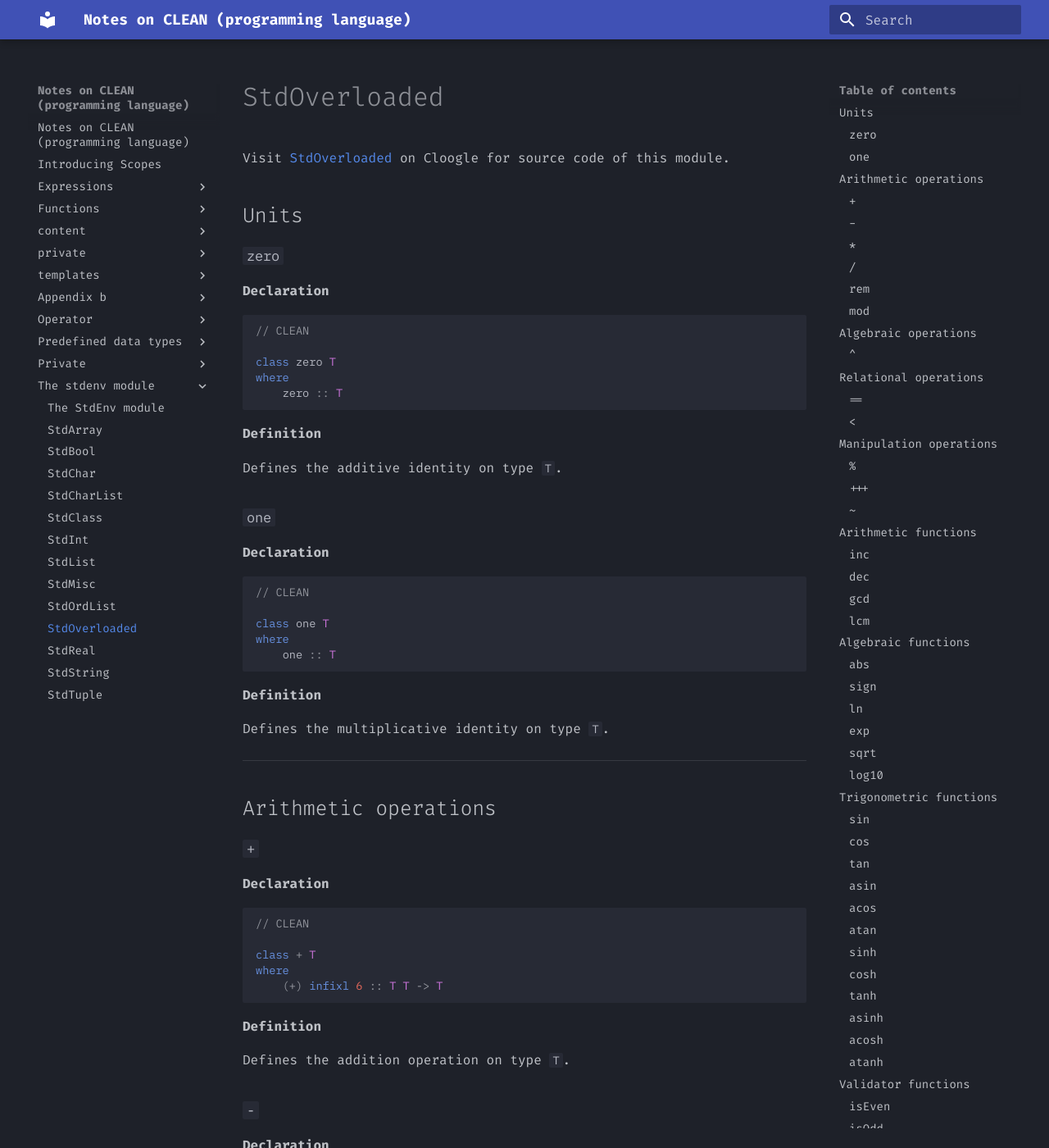
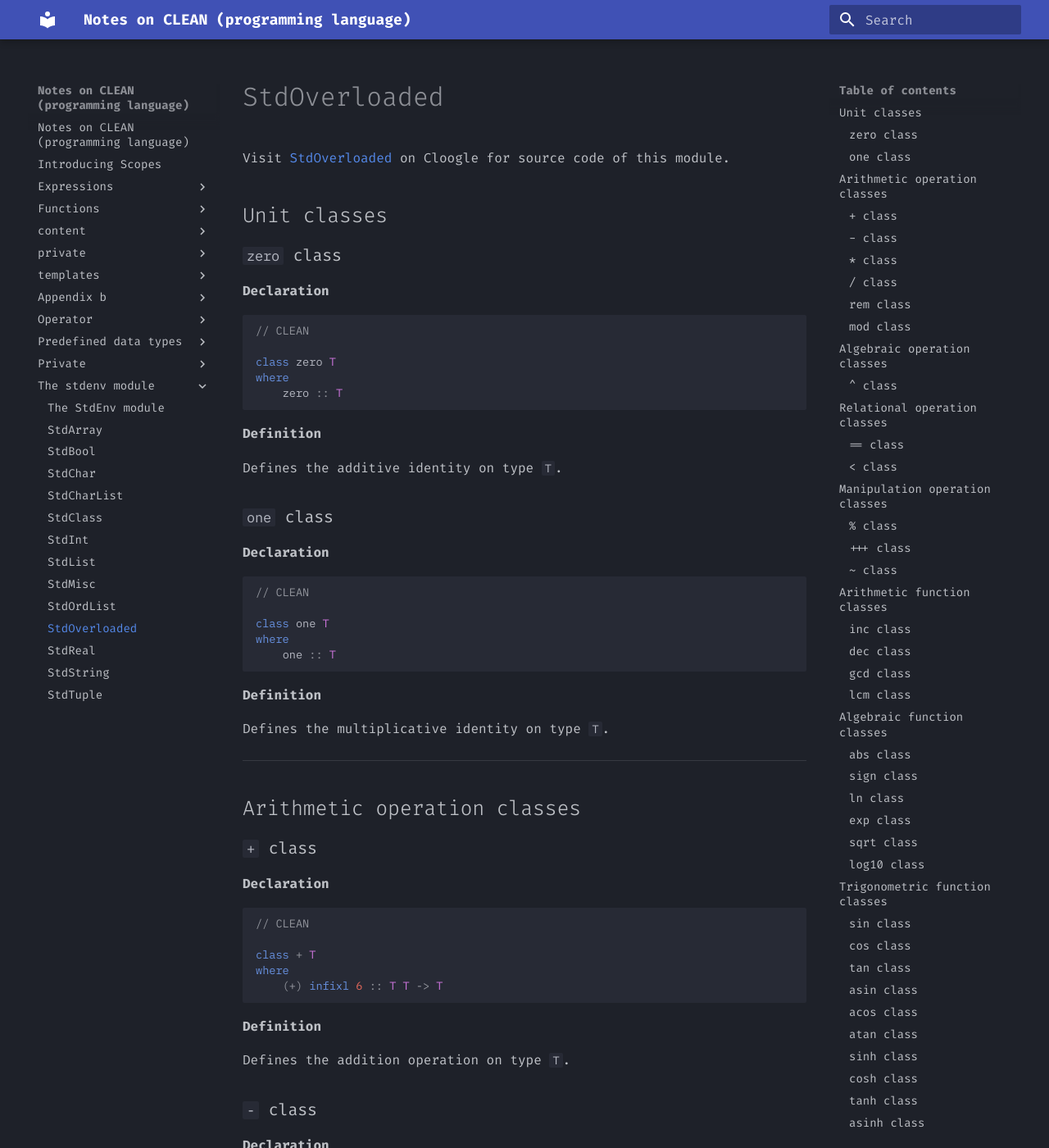
Before and after one commit to Eurydia/notes-on-clean-programming-language, an MkDocs documentation site: the page built from docs/the-stdenv-module/stdoverloaded.md, in a window 1280 px wide and 1400 px high. Shown: the whole window at 82% size. Built offline with MkDocs 1.6.1 and Material for MkDocs 9.7.7, drawn with Linux system fonts in a browser that asks for light colours; some of the changed text lies outside the part shown.

Commit message:
Update stdoverloaded.md

```diff
--- a/docs/the-stdenv-module/stdoverloaded.md
+++ b/docs/the-stdenv-module/stdoverloaded.md
@@ -6,9 +6,9 @@ Date of last full revision: 16 December 2023
 
 Visit [StdOverloaded](https://cloogle.org/src/#base-stdenv/StdOverloaded;icl;line=1) on Cloogle for source code of this module.
 
-## Units
+## Unit classes
 
-### `zero`
+### `zero` class
 
 **Declaration**
 
@@ -24,7 +24,7 @@ where
 
 Defines the additive identity on type `T`.
 
-### `one`
+### `one` class
 
 **Declaration**
 
@@ -42,9 +42,9 @@ Defines the multiplicative identity on type `T`.
 
 ---
 
-## Arithmetic operations
+## Arithmetic operation classes
 
-### `+`
+### `+` class
 
 **Declaration**
 
@@ -60,7 +60,7 @@ where
 
 Defines the addition operation on type `T`.
 
-### `-`
+### `-` class
 
 **Declaration**
 
@@ -76,7 +76,7 @@ where
 
 Defines the subtraction operation on type `T`.
 
-### `*`
+### `*` class
 
 **Declaration**
 
@@ -92,7 +92,7 @@ where
 
 Defines the multiplication operation on type `T`.
 
-### `/`
+### `/` class
 
 **Declaration**
 
@@ -108,7 +108,7 @@ where
 
 Defines the division operation on type `T`.
 
-### `rem`
+### `rem` class
 
 **Declaration**
 
@@ -124,7 +124,7 @@ where
 
 Defines the reminder division operation on type `T`.
 
-### `mod`
+### `mod` class
 
 **Declaration**
 
@@ -142,9 +142,9 @@ Defines the modulo operation on type `T`.
 
 ---
 
-## Algebraic operations
+## Algebraic operation classes
 
-### `^`
+### `^` class
 
 **Declaration**
 
@@ -162,9 +162,9 @@ Defines the exponentiation operation on type `T`.
 
 ---
 
-## Relational operations
+## Relational operation classes
 
-### `==`
+### `==` class
 
 **Declaration**
 
@@ -180,7 +180,7 @@ where
 
 Defines the equality operation on type `T`.
 
-### `<`
+### `<` class
 
 **Declaration**
 
@@ -198,9 +198,9 @@ Defines the less than operation on type `T`.
 
 ---
 
-## Manipulation operations
+## Manipulation operation classes
 
-### `%`
+### `%` class
 
 **Declaration**
 
@@ -216,7 +216,7 @@ where
 
 Defines the slicing operation on type `T`.
 
-### `+++`
+### `+++` class
 
 **Declaration**
 
@@ -232,7 +232,7 @@ where
 
 Defines the concatenation operation on type `T`.
 
-### `~`
+### `~` class
 
 **Declaration**
 
@@ -250,9 +250,9 @@ Defines the negation operation on type `T`.
 
 ---
 
-## Arithmetic functions
+## Arithmetic function classes
 
-### `inc`
+### `inc` class
 
 **Declaration**
 
@@ -268,7 +268,7 @@ where
 
 Defines unit increment on type `T`.
 
-### `dec`
+### `dec` class
 
 **Declaration**
 
@@ -284,7 +284,7 @@ where
 
 Defines unit decrement on type `T`.
 
-### `gcd`
+### `gcd` class
 
 **Declaration**
 
@@ -300,7 +300,7 @@ where
 
 Defines the greatest common divisor operation on type `T`.
 
-### `lcm`
+### `lcm` class
 
 **Declaration**
 
@@ -318,9 +318,9 @@ Defines the least common multiple operation on type `T`.
 
 ---
 
-## Algebraic functions
+## Algebraic function classes
 
-### `abs`
+### `abs` class
 
 **Declaration**
 
@@ -336,7 +336,7 @@ where
 
 Defines the absolute value function on type `T`.
 
-### `sign`
+### `sign` class
 
 **Declaration**
 
@@ -352,7 +352,7 @@ where
 
 Defines the sign function on type `T`.
 
-### `ln`
+### `ln` class
 
 **Declaration**
 
@@ -368,7 +368,7 @@ where
 
 Defines the natural logarithm function on type `T`.
 
-### `exp`
+### `exp` class
 
 **Declaration**
 
@@ -384,7 +384,7 @@ where
 
 Defines the exponential function on type `T`.
 
-### `sqrt`
+### `sqrt` class
 
 **Declaration**
 
@@ -400,7 +400,7 @@ where
 
 Defines the square root function on type `T`.
 
-### `log10`
+### `log10` class
 
 **Declaration**
 
@@ -418,9 +418,9 @@ Defines the base-ten logarithm function on type `T`.
 
 ---
 
-## Trigonometric functions
+## Trigonometric function classes
 
-### `sin`
+### `sin` class
 
 **Declaration**
 
@@ -436,7 +436,7 @@ where
 
 Defines the sine function on type `T`.
 
-### `cos`
+### `cos` class
 
 **Declaration**
 
@@ -452,7 +452,7 @@ where
 
 Defines the cosine function on type `T`.
 
-### `tan`
+### `tan` class
 
 **Declaration**
 
@@ -468,7 +468,7 @@ where
 
 Defines the tangent function on type `T`.
 
-### `asin`
+### `asin` class
 
 **Declaration**
 
@@ -484,7 +484,7 @@ where
 
 Defines the inverse of sine function on type `T`.
 
-### `acos`
+### `acos` class
 
 **Declaration**
 
@@ -500,7 +500,7 @@ where
 
 Defines the inverse of cosine function on type `T`.
 
-### `atan`
+### `atan` class
 
 **Declaration**
 
@@ -516,7 +516,7 @@ where
 
 Defines the inverse of tangent function on type `T`.
 
-### `sinh`
+### `sinh` class
 
 **Declaration**
 
@@ -532,7 +532,7 @@ where
 
 Defines the hyperbolic sine function on type `T`.
 
-### `cosh`
+### `cosh` class
 
 **Declaration**
 
@@ -548,7 +548,7 @@ where
 
 Defines the hyperbolic cosine function on type `T`.
 
-### `tanh`
+### `tanh` class
 
 **Declaration**
 
@@ -564,7 +564,7 @@ where
 
 Defines the hyperbolic tangent function on type `T`.
 
-### `asinh`
+### `asinh` class
 
 **Declaration**
 
@@ -580,7 +580,7 @@ where
 
 Defines the inverse of hyperbolic sine function on type `T`.
 
-### `acosh`
+### `acosh` class
 
 **Declaration**
 
@@ -596,7 +596,7 @@ where
 
 Defines the inverse of hyperbolic cosine function on type `T`.
 
-### `atanh`
+### `atanh` class
 
 **Declaration**
 
@@ -614,9 +614,9 @@ Defines the inverse of hyperbolic tangent function on type `T`.
 
 ---
 
-## Validator functions
+## Validator function classes
 
-### `isEven`
+### `isEven` class
 
 **Declaration**
 
@@ -632,7 +632,7 @@ where
 
 Defines the `isEven` function on type `T`.
 
-### `isOdd`
+### `isOdd` class
 
 **Declaration**
 
@@ -650,7 +650,7 @@ Defines the `isOdd` function on type `T`.
 
 ---
 
-## Property functions
+## Property function classes
 
 ### `length`
 
@@ -668,9 +668,9 @@ where
 
 Defines the `length` function on type `T`.
 
-## Type conversion functions
+## Type conversion function classes
 
-### `toInt`
+### `toInt` class
 
 **Declaration**
 
@@ -686,7 +686,7 @@ where
 
 Defines conversion from type `T` to integer.
 
-### `toReal`
+### `toReal` class
 
 **Declaration**
 
@@ -702,7 +702,7 @@ where
 
 Defines conversion from type `T` to real numbers.
 
-### `toChar`
+### `toChar` class
 
 **Declaration**
 
@@ -718,7 +718,7 @@ where
 
 Defines conversion from type `T` to character.
 
-### `toBool`
+### `toBool` class
 
 **Declaration**
 
@@ -734,7 +734,7 @@ where
 
 Defines conversion from type `T` to Boolean.
 
-### `toString`
+### `toString` class
 
 **Declaration**
 
@@ -750,7 +750,7 @@ where
 
 Defines conversion from type `T` to string.
 
-### `fromInt`
+### `fromInt` class
 
 **Declaration**
 
@@ -766,7 +766,7 @@ where
 
 Defines conversion from integer to type `T`.
 
-### `fromReal`
+### `fromReal` class
 
 **Declaration**
 
@@ -782,7 +782,7 @@ where
 
 Defines conversion from real number to type `T`.
 
-### `fromChar`
+### `fromChar` class
 
 **Declaration**
 
@@ -798,7 +798,7 @@ where
 
 Defines conversion from character to type `T`.
 
-### `fromBool`
+### `fromBool` class
 
 **Declaration**
 
@@ -814,7 +814,7 @@ where
 
 Defines conversion from Boolean to type `T`.
 
-### `fromString`
+### `fromString` class
 
 **Declaration**
 
```
